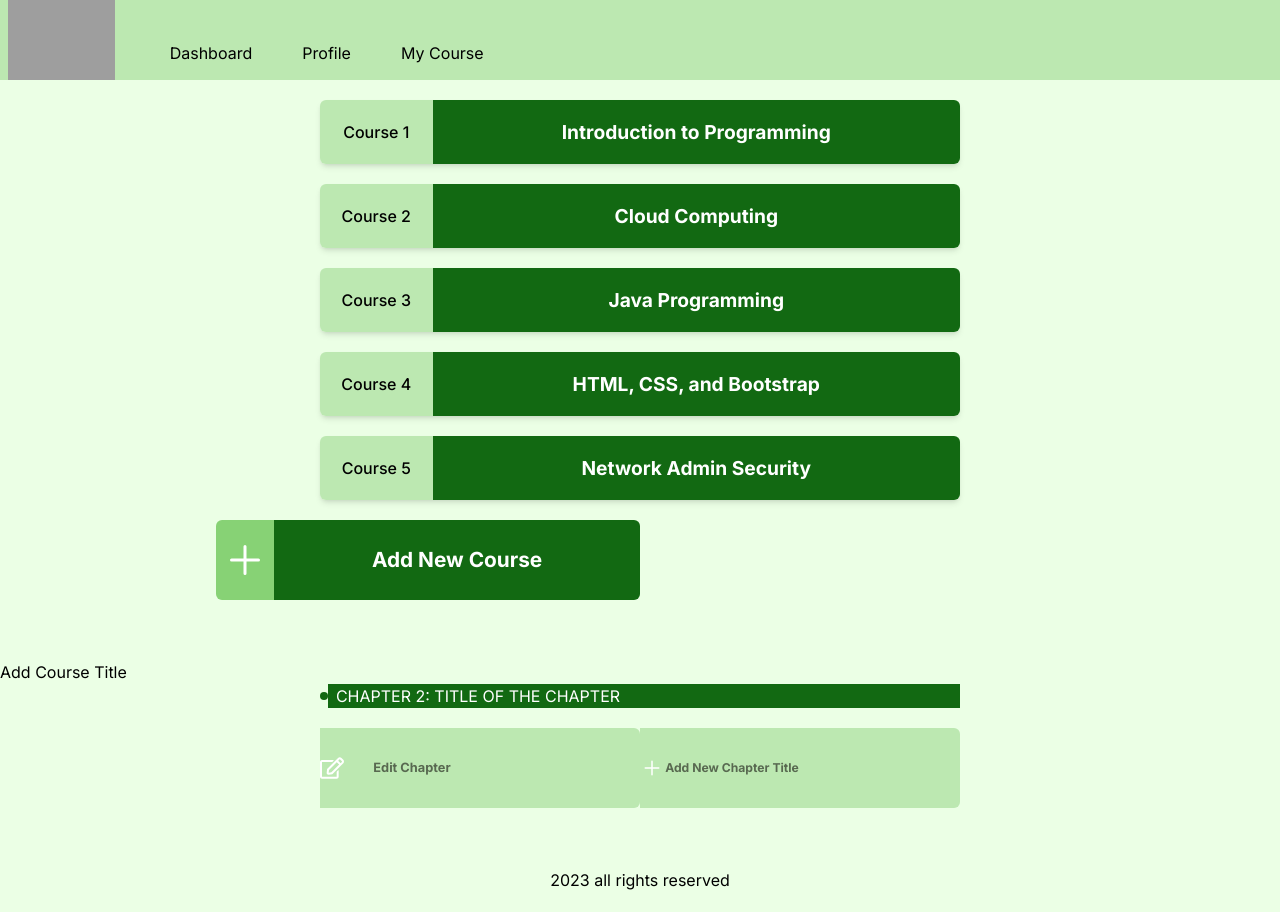
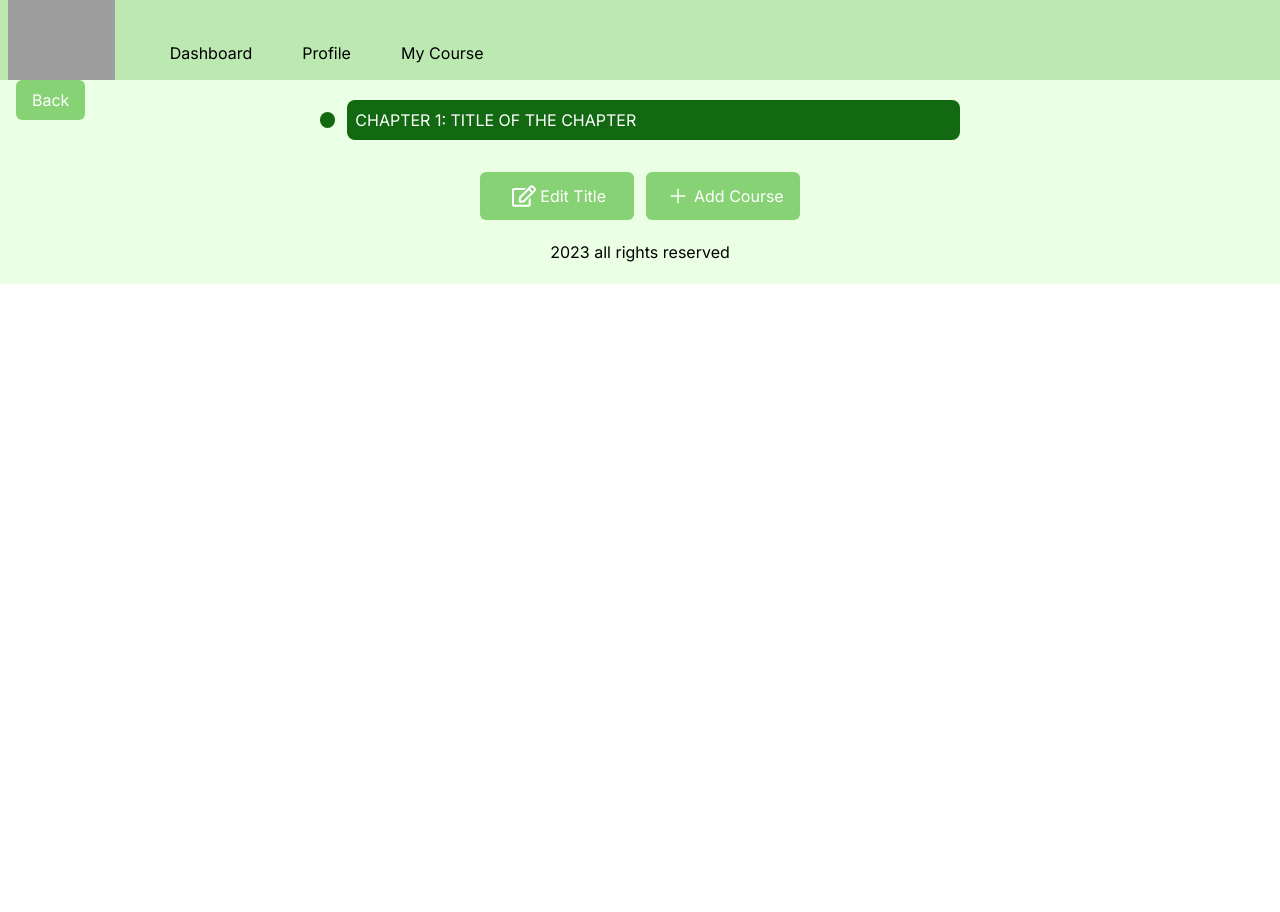
Before and after one commit to unitejohndalev/TeamB_CMS_Project, a React (Vite) app: page /courselist in a window 1280 px wide. After the commit the page ends 800 px from the top, so only its background shows below. Built offline with nearby package versions, Linux system fonts and the light colour scheme; grey boxes are pictures that could not be loaded.

Commit message:
CourseOverviewCard

```diff
--- a/src/App.jsx
+++ b/src/App.jsx
@@ -11,11 +11,12 @@ import LogIn from "./components/LogIn";
 import DashboardCard from "./components/DashBoard/DashboardCard";
 import AddNewCourse from "./components/CourseList & AddCourseList/AddNewCourse";
 import CourseOverview from "./components/CourseList & AddCourseList/CourseOverview";
+import CourseOverviewCard from "./components/CourseList & AddCourseList/CourseOverviewCard";
 
 function App() {
   return (
 
-    <div className="bg-[#EBFFE5]">
+    <div className="bg-[#EBFFE5] w-full min-h-fit">
       <Nav />
       <Routes>
         <Route path="/" element={<Dashboard />} />
@@ -23,6 +24,7 @@ function App() {
         <Route path="/courselist" element={<CourseList />} />
         <Route path="/addnewcourse" element={<AddNewCourse />} />
         <Route path="/courseoverview" element={<CourseOverview />} />
+        <Route path="/courseoverviewcard" element={<CourseOverviewCard/>}/>
       </Routes>
 
       <Footer />
--- a/src/components/CourseList & AddCourseList/AddNewCourseCard.jsx
+++ b/src/components/CourseList & AddCourseList/AddNewCourseCard.jsx
@@ -38,9 +38,11 @@ const AddNewCourseCard = () => {
     // 1/15/2024 functions, buttons, and routes
     <div>
       {/* Navigation Bar */}
-      <Link to="/CourseOverview"/>
+
+
       <div className="flex justify-end items-center p-4 text-white">
         <div className="flex justify-end">
+        <Link to="/CourseOverviewCard"/>
           <button
             type="button"
             onClick={handleSubmit}
@@ -96,17 +98,28 @@ const AddNewCourseCard = () => {
             <div className="h-[10vh] mb-10 flex items-center justify-center w-[60%] lg:w-[50%] cursor-pointer">
               <div className="bg-[#126912] w-[50%] flex items-center justify-center h-[5vh] lg:h-[10vh] rounded-l-sm lg:rounded-l-md">
                 <span>
-                  <IoAdd className="text-[2rem] lg:text-[3rem] text-white" />
+
                 </span>
               </div>
 
-                <button>
-                  <div className="bg-[#BCE8B1] text-white lg:font-bold lg:h-[10vh] pr-40 flex items-center justify-center rounded-r-sm lg:rounded-r-md">
-                    <span className="text-[.8rem] lg:text-[1.1rem] lg:w-[33vh] text-[#070101] opacity-[55%]">
-                      Add New Chapter Title
-                    </span>
-                  </div>
-                </button>
+              <Link to="/CourseOverviewCard">
+              <button>
+              <div
+                type="add"
+                className=" m-10 h-[10vh] mb-10  flex items-center justify-center w-[50%] lg:w-[50%] cursor-pointer "
+              >
+                <div className="bg-[#87D275] w-[30%]  flex items-center justify-center h-[8vh] lg:h-[8h] rounded-l-sm lg:rounded-l-md">
+                  <span>
+                    <IoAdd className="text-[2rem] lg:text-[2rem] text-white" />
+                  </span>
+                </div>
+                <div className="  bg-[#126912] text-white lg:font-bold h-[5vh] lg:h-[8vh] lg:w-[60vh] w-full flex items-center justify-center rounded-r-sm  lg:rounded-r-md">
+                  <span className="text-[.8rem] lg:text-[1.rem]">
+                    Add New Chapter Title
+                  </span>
+                </div>
+              </div>
+            </button></Link>
 
             </div>
           </div>
--- a/src/components/CourseList & AddCourseList/CourseList.jsx
+++ b/src/components/CourseList & AddCourseList/CourseList.jsx
@@ -9,7 +9,6 @@ const CourseList = () => {
     {/* place the component you want to test here */}
     {/* 1/15/2024 functions buttons and routes */}
 
-     {<CourseListCard/>}
      {<CourseOverview/>}
     </div>
   );
--- a/src/components/CourseList & AddCourseList/CourseOverviewCard.jsx
+++ b/src/components/CourseList & AddCourseList/CourseOverviewCard.jsx
@@ -5,16 +5,21 @@ import { IoAdd } from "react-icons/io5";
 const CourseOverviewCard = () => {
   // State to keep track of the topics
   const [topics, setTopics] = useState([
-    { id: 1, title: "CHAPTER 2: TITLE OF THE CHAPTER" }
+    { id: 1, title: "CHAPTER 1: TITLE OF THE CHAPTER" },
   ]);
 
-  // Function to handle adding a new topic
+  // State to track whether titles are in edit mode
+  const [editMode, setEditMode] = useState(false);
+
+  // Function to handle adding a new topic or chapter
   const handleAddTopic = () => {
+    if (!editMode) {
       const newTopic = {
         id: topics.length + 1,
-      title: "New Chapter Title"
+        title: "New Chapter Title",
       };
       setTopics([...topics, newTopic]);
+    }
   };
 
   // Function to handle editing a chapter title
@@ -25,54 +30,59 @@ const CourseOverviewCard = () => {
       )
     );
   };
-// 1/15/2024 Functions, Buttons, and Routes
+
+  // Function to toggle edit mode
+  const toggleEditMode = () => {
+    setEditMode(!editMode);
+  };
+
+  // Function to handle the back button click
+  const handleBackButtonClick = () => {
+    // Add your logic for navigating back
+    console.log("Back button clicked!");
+  };
+
   return (
-    <div>
     <div className="mt-5">
-        <p>Add Course Title</p>
-        <div></div>
-        <div className="flex flex-col items-center justify-center w-[90%] lg:w-[50%] m-auto gap-5">
+      <div className="flex flex-col items-center justify-center w-[90%] lg:w-[50%] m-auto gap-5 relative">
+        {/* Back Button below the navigation bar */}
+        <button
+          onClick={handleBackButtonClick}
+          className="fixed top-16 left-0 mt-4 ml-4 cursor-pointer bg-[#87D275] text-white rounded-md px-4 py-2 z-10">
+          Back
+        </button>
+
         {topics.map((topic) => (
-            <div key={topic.id} className="flex items-center w-full">
-              <div className="w-[.5rem] h-[.5rem] rounded-[50%] bg-[#126912]"></div>
+          <div key={topic.id} className={`flex items-center w-full space-x-3 lg:h- ${editMode && "opacity-50"}`}>
+            <div className="w-[1rem] h-[1rem] rounded-[50%] bg-[#126912]"></div>
             <input
               type="text"
               value={topic.title}
-                onChange={(e) => handleEditTitle(topic.id, e.target.value)}
-                className="bg-[#126912] text-white outline-none border-none px-2 w-full"
+              onChange={(e) => (editMode ? handleEditTitle(topic.id, e.target.value) : null)}
+              readOnly={!editMode}
+              className={`bg-[#126912] text-white outline-none p-2 border-none rounded-lg px-2 w-full ${
+                editMode ? "cursor-text" : "cursor-not-allowed"
+              }`}
             />
           </div>
         ))}
-          <div
+
+        <div className="flex items-center justify-center space-x-3 mt-3">
+          {/* Button 1 */}
+          <button
+            onClick={toggleEditMode}
+            className="flex items-center cursor-pointer bg-[#87D275] text-white rounded-md px-7 py-2">
+            <FaRegEdit className="m-1 text-[1.5rem]" />
+            <span className="text-base">{editMode ? "Stop Editing" : "Edit Title"}</span>
+          </button>
+
+          {/* Button 2 */}
+          <button
             onClick={handleAddTopic}
-            className="h-[10vh] mb-10 flex items-center justify-center w-[60%] lg:w-[50%] cursor-pointer"
-          >
-
-
-            <div className="bg-[#126912] w-[30%] flex items-center justify-center h-[5vh] lg:h-[10vh] rounded-l-sm lg:rounded-l-md">
-            </div>
-            <div className="bg-[#BCE8B1] text-white lg:font-bold h-[5vh] lg:h-[10vh] w-full pr-40 flex items-center justify-center rounded-r-sm  lg:rounded-r-md">
-            <span>
-                <FaRegEdit className="text-[2rem] lg:text-[1.5rem] text-white" />
-              </span>
-              <span className=" text-[.8rem] lg:text-[.80rem] text-[#070101] opacity-[55%] text-center w-80  ">
-                Edit Chapter
-              </span>
-            </div>
-
-            <div className="bg-[#126912] w-[30%] flex items-center justify-center h-[5vh] lg:h-[10vh] rounded-l-sm lg:rounded-l-md">
-            </div>
-            <div className="bg-[#BCE8B1] text-white lg:font-bold h-[5vh] w-80 lg:h-[10vh] w-full pr-40 flex items-center justify-center rounded-r-sm  lg:rounded-r-md">
-            <span>
-                <IoAdd className="text-[2rem] lg:text-[1.5rem] text-white" />
-              </span>
-
-              <span className="text-[.8rem] lg:text-[.76rem] text-[#070101] opacity-[55%] text-center w-80">
-                Add New Chapter Title
-              </span>
-
-            </div>
-          </div>
+            className={`flex items-center cursor-pointer bg-[#87D275] text-white rounded-md px-4 py-2 ${editMode && "opacity-50"}`}>
+            <IoAdd className="m-1 text-[1.5rem]" />
+            <span className="text-base">{editMode ? "Cannot Add in Edit Mode" : "Add Course"}</span>
+          </button>
         </div>
       </div>
     </div>
--- a/src/index.css
+++ b/src/index.css
@@ -322,9 +322,10 @@ ul {
   transform: translate(-50%, 50%);
   opacity: 1;
 }
-button:hover {
-  background-color: #4ba235;
-}
+
+/* button:hover { */
+  /* background-color: #4ba235; */
+/* } */
 
 .button1{
   padding: 50px;
```
Also changed, not shown: src/components/CourseList & AddCourseList/CourseListCard.jsx (+8 -5 lines). Lines whose indentation alone changed are shown as unchanged.
